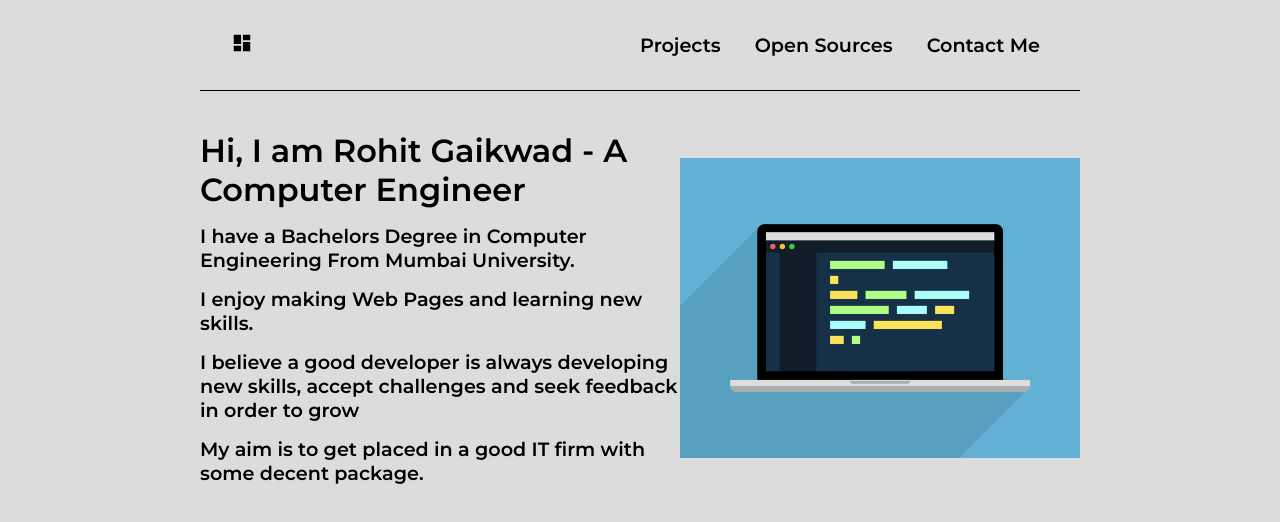
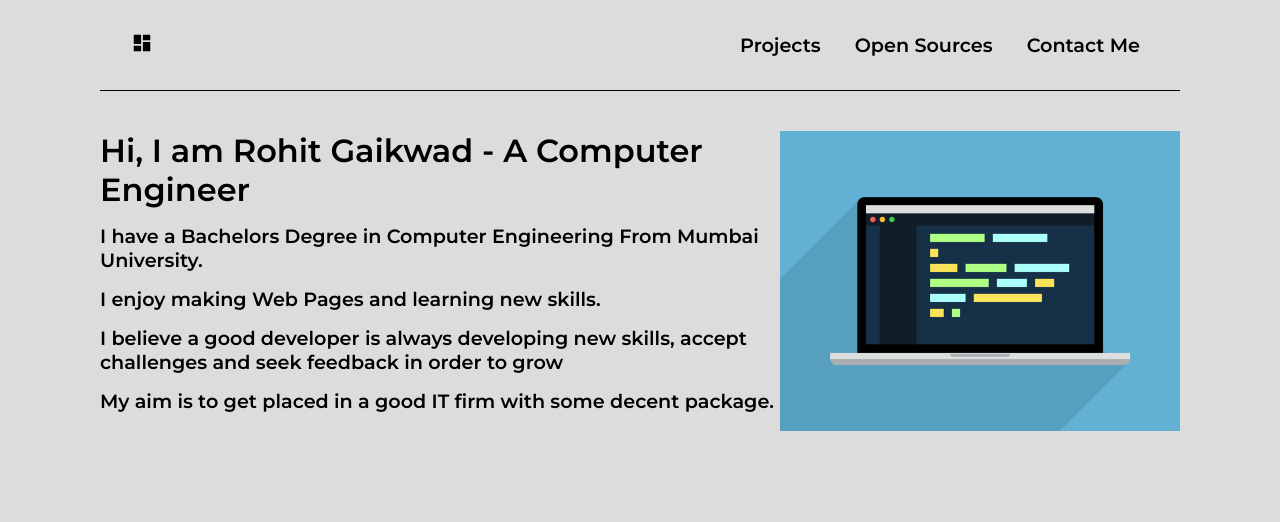
Before and after one commit to rohit1396/portfolio, a React (Create React App) app: page / in a window 1280 px wide. Shown: the top 522 px of the page. Built offline with nearby package versions, Linux system fonts and the light colour scheme.

Commit message:
global Styling

```diff
--- a/src/App.css
+++ b/src/App.css
@@ -11,5 +11,5 @@ body {
 }
 
 .App{
-    padding: 0 200px;
+    padding: 0 100px;
 }
```
